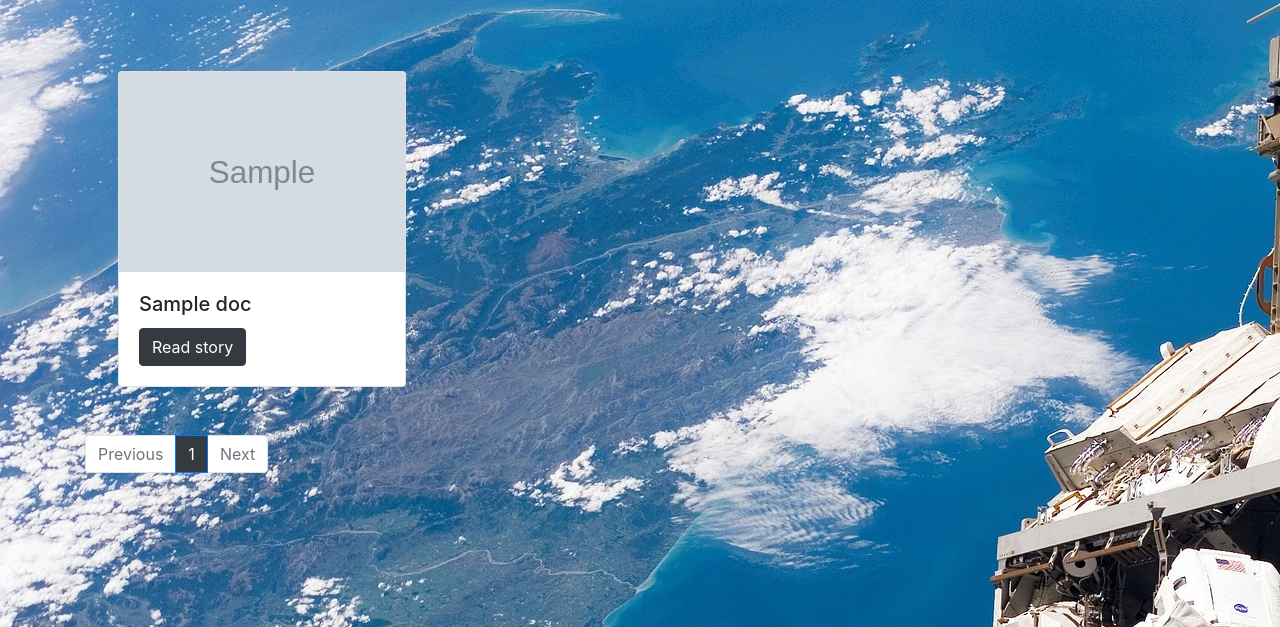
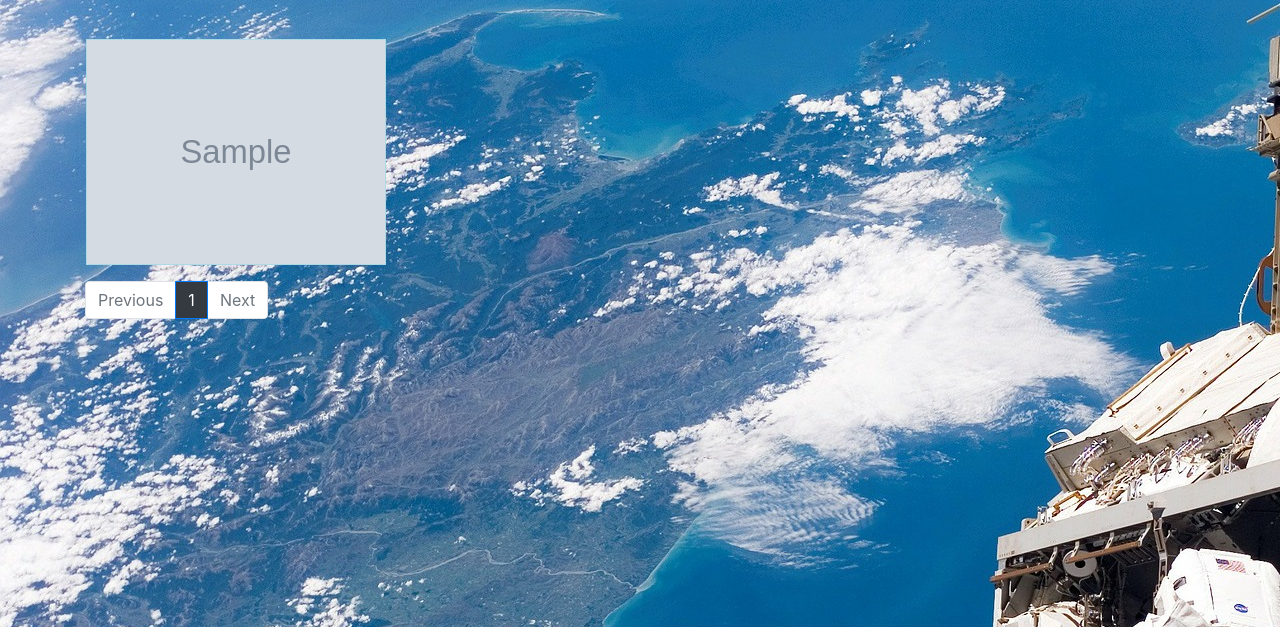
Before and after one commit to puglisac/orbital-sky, a Flask app: page /satellites/news in a window 1280 px wide. Shown: the part 73-700 px from the top of the page. Run offline with Flask 2, Linux system fonts and the light colour scheme; grey boxes marked "Sample" are stand-in pictures; a database or web service that is not in the repository returns one stand-in record (values such as "Sample title"); data that the repository does not hold is empty; some libraries are stand-ins or nearby versions.

Commit message:
styling for news

```diff
--- a/templates/news.html
+++ b/templates/news.html
@@ -6,14 +6,15 @@
   <div class="row align-items-center">
 
         {% for item in news %}
-        <div class="card m-5 news-card" style="width: 18rem">
-            <img src={{item.featured_image}} class="card-img-top news-card-img" alt="...">
-            <div class="card-body">
-              <h5 class="card-title news-card-title">{{item.title}}</h5>
 
-              <a href={{item.url}} target="_blank" class="btn btn-dark">Read story</a>
+        <div class="overlay-box m-3">
+            <img src={{item.featured_image}} alt="Card image cap" class="pic">
+            <div class="overlay">
+                <h5>{{item.title}}</h5>
+                <a href="{{item.url}}" class="btn btn-outline-primary text-light">Read Story</a>
             </div>
-          </div>
+        </div>
+
         {% endfor %}
 
   </div>
```
